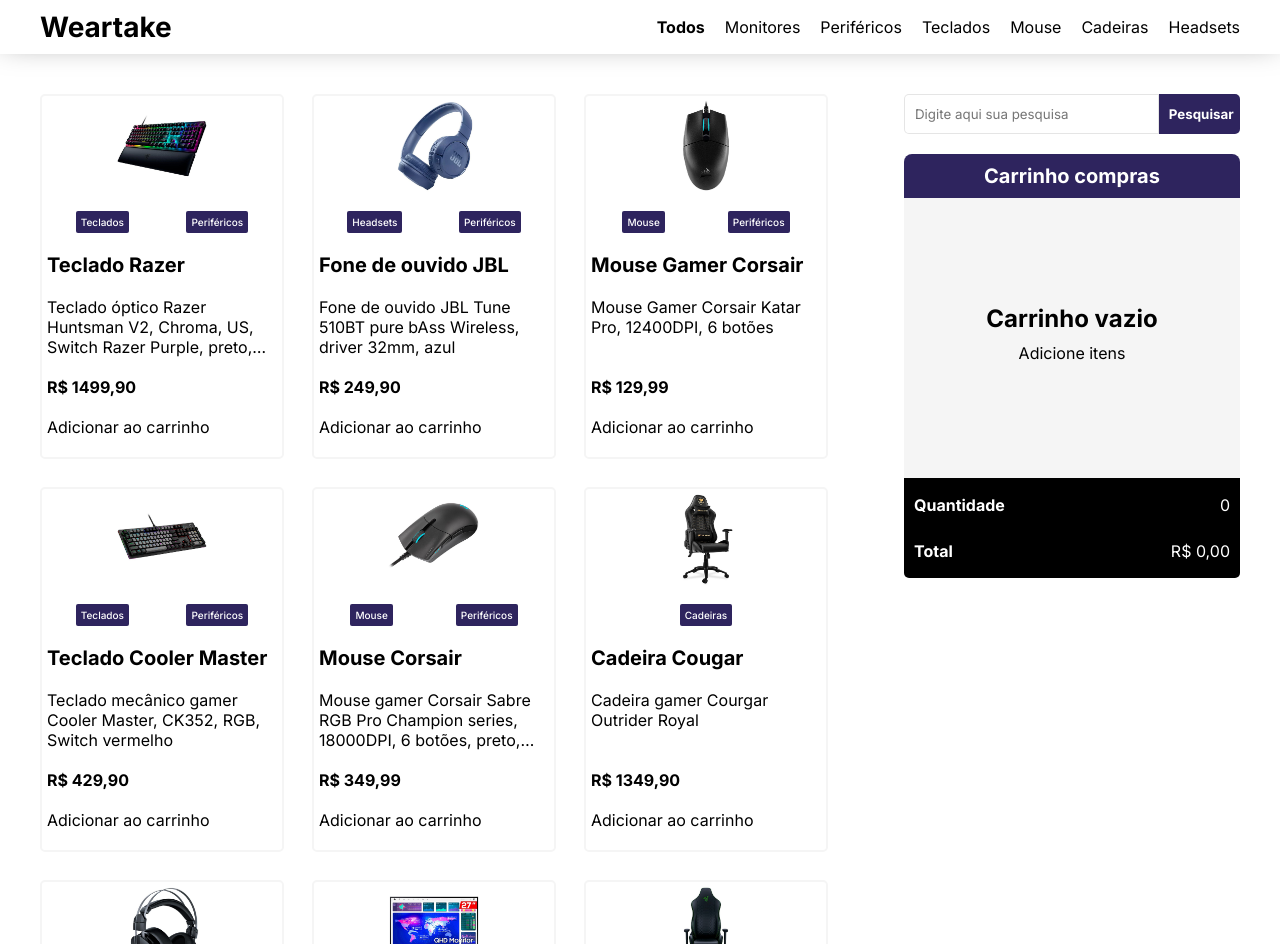
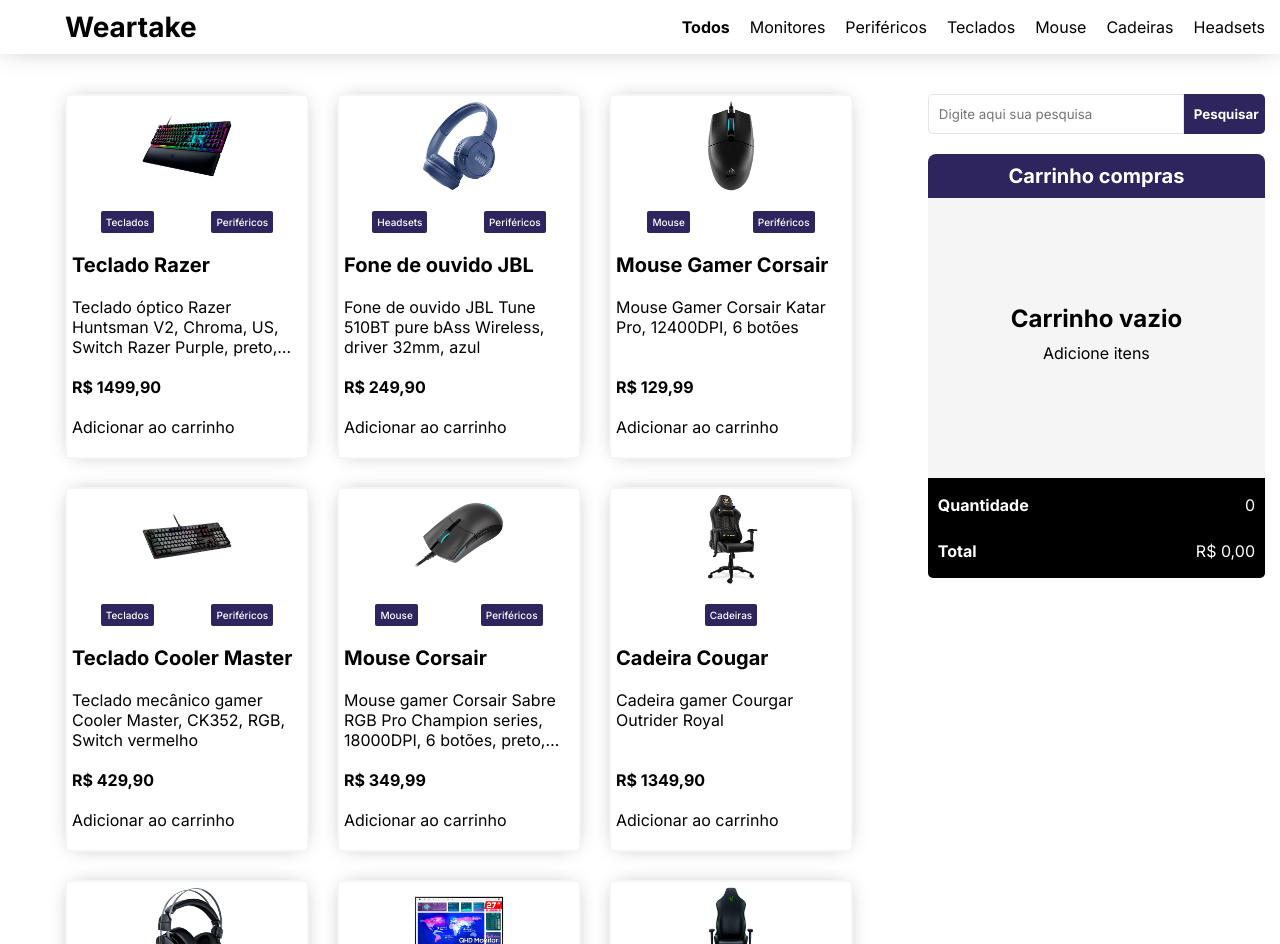
Before and after one commit to ricardocza/m1-entrega-capstone-ecommerce-ricardocza, a plain HTML site: page index.html in a window 1280 px wide. Drawn offline with Linux system fonts and the light colour scheme.

Commit message:
Realizado ajustes menores

```diff
--- a/css/style.css
+++ b/css/style.css
@@ -30,7 +30,7 @@ small {
 
 .container {
     margin: 0 auto;
-    max-width: 1200px;
+    max-width: 1250px;
 }
 
 /* scroll personalizado */
@@ -73,6 +73,7 @@ header {
     width: 50%;
     font-size: 28px;
     font-weight: 700;
+    padding-left: 50px;
 }
 
 .cabecalho nav {
@@ -102,7 +103,6 @@ header {
 main {
     display: flex;
     justify-content: space-between;
-    padding-top: 40px;
 }
 
 main .produtos {
@@ -110,7 +110,9 @@ main .produtos {
     max-height: 850px;
     display: flex;
     overflow-y: auto;
+    overflow-x: visible;
     flex-wrap: wrap;
+    padding: 40px 0 0 50px;
 
     animation-name: blink;
     animation-iteration-count: 1;
@@ -124,6 +126,7 @@ main .produtos {
     border-radius: 5px;
     margin: 0 28px 28px 0;
     height: max-content;
+    box-shadow: 0px 0px 20px -8px rgb(0 0 0 / 40%);
 }
 
 .card-produto:hover {
@@ -189,6 +192,7 @@ main .produtos {
 
 main aside {
     width: 28%;
+    margin: 40px 0 0 20px;
 }
 
 main aside .buscador {
```
